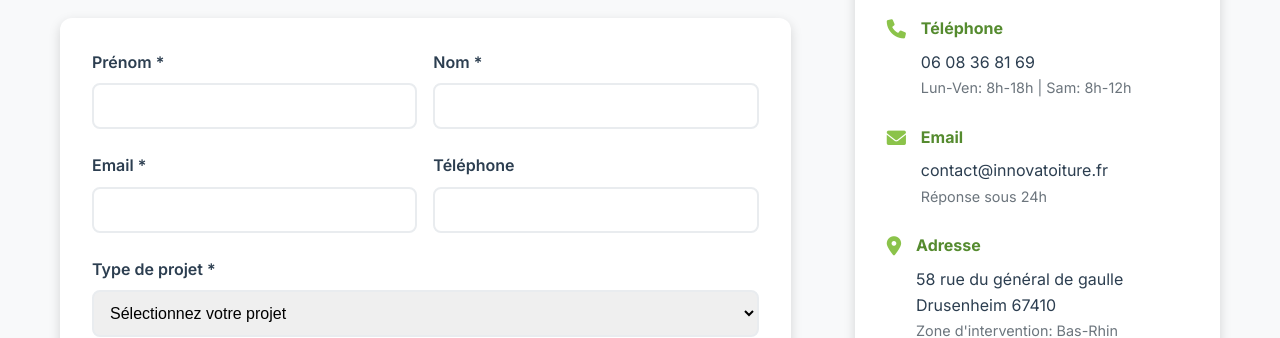
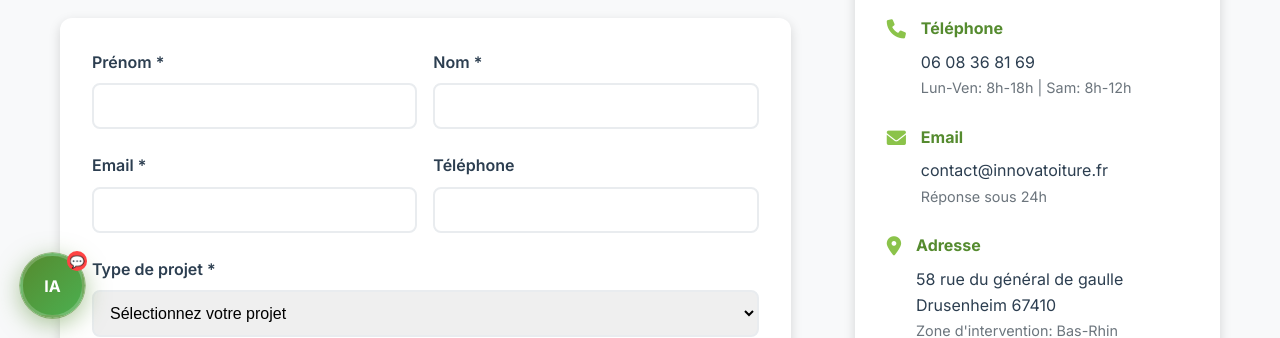
Before and after one commit to Meyriu1/meyriu, a plain HTML site: page contact.html in a window 1280 px wide. Shown: the part 462-800 px from the top of the page. Drawn offline with Linux system fonts and the light colour scheme; files that its build step writes are made by us from their sources.

Commit message:
Update contact.html

```diff
--- a/contact.html
+++ b/contact.html
@@ -4,7 +4,7 @@
     <meta charset="UTF-8">
     <meta name="viewport" content="width=device-width, initial-scale=1.0">
     <title>Contact - Innova Toiture</title>
-    <link rel="stylesheet" href="css/style.css">
+    <link rel="stylesheet" href="style.css">
     <link href="https://fonts.googleapis.com/css2?family=Inter:wght@300;400;500;600;700&display=swap" rel="stylesheet">
     <link rel="stylesheet" href="https://cdnjs.cloudflare.com/ajax/libs/font-awesome/6.0.0/css/all.min.css">
 </head>
@@ -258,7 +258,7 @@
         </div>
     </footer>
 
-    <script src="js/script.js"></script>
-    <script src="js/chatbot-ia.js"></script>
+    <script src="script.js"></script>
+    <script src="chatbot-ia.js"></script>
 </body>
 </html>
```
